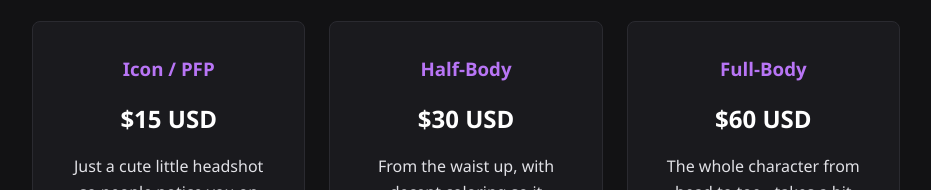
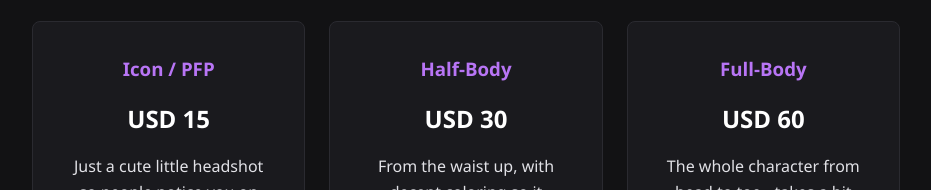
Before and after one commit to KaishiDani/comms-website, a plain HTML site: page index.html in a window 1280 px wide. Shown: the part 1742-1932 px from the top of the page, without its empty margins (174-1105 px from the left). Drawn offline with Linux system fonts and the light colour scheme.

Commit message:
Update index.html

```diff
--- a/index.html
+++ b/index.html
@@ -363,17 +363,17 @@
             <div class="pricing-grid">
                 <div class="price-card">
                     <h3>Icon / PFP</h3>
-                    <div class="price">$15 USD</div>
+                    <div class="price">USD 15</div>
                     <p>Just a cute little headshot so people notice you on your socials :D</p>
                 </div>
                 <div class="price-card">
                     <h3>Half-Body</h3>
-                    <div class="price">$30 USD</div>
+                    <div class="price">USD 30</div>
                     <p>From the waist up, with decent coloring so it doesn't look empty :P</p>
                 </div>
                 <div class="price-card">
                     <h3>Full-Body</h3>
-                    <div class="price">$60 USD</div>
+                    <div class="price">USD 60</div>
                     <p>The whole character from head to toe - takes a bit more work, but it looks super cool >:3</p>
                 </div>
             </div>
```
